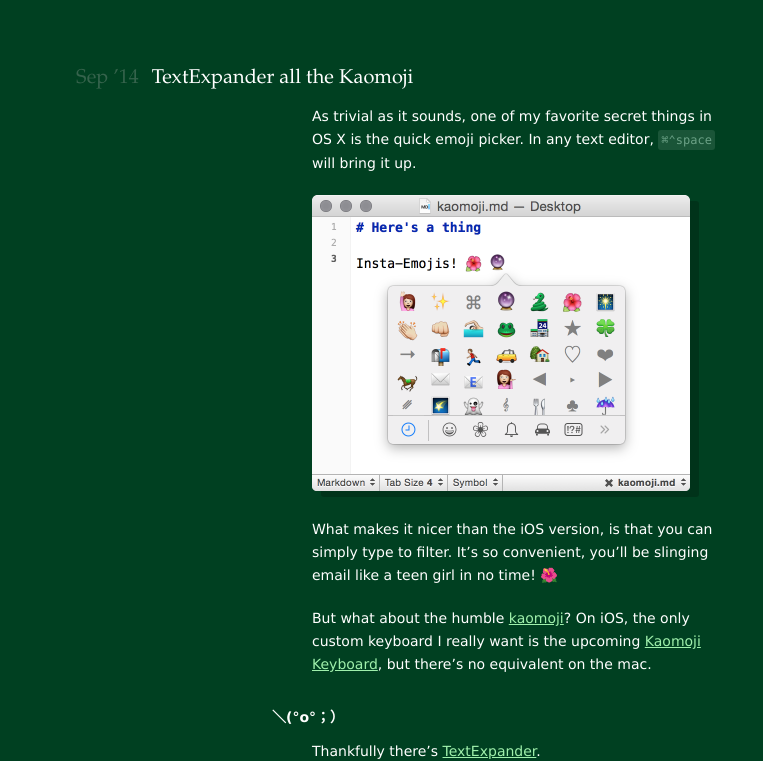
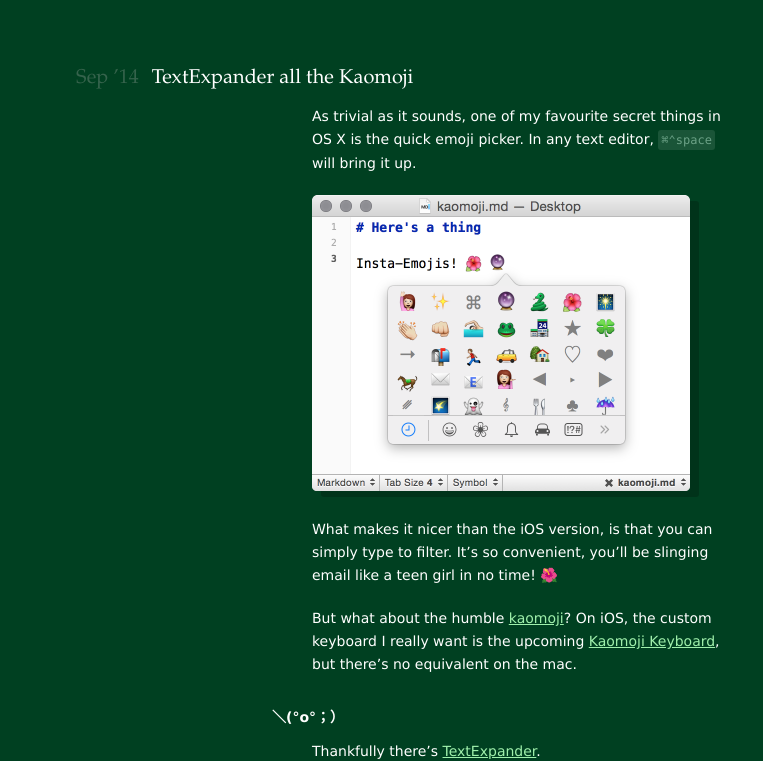
Before and after one commit to pketh/pketh.github.io, a Jekyll site: the page built from _posts/2014-09-27-textexpander-kaomoji.md, in a window 1280 px wide. Shown: the part 157-918 px from the top of the page, without its empty margins (258-1021 px from the left). Built offline with Jekyll 4.4.1, drawn with Linux system fonts in a browser that asks for light colours; Markdown is read by kramdown in place of the engine named in the settings.

Commit message:
oh little typos..

```diff
--- a/_posts/2014-09-27-textexpander-kaomoji.md
+++ b/_posts/2014-09-27-textexpander-kaomoji.md
@@ -3,13 +3,13 @@
 title:  "TextExpander all the Kaomoji"
 ---
 
-As trivial as it sounds, one of my favorite secret things in OS X is the quick emoji picker. In any text editor, <span alt="command+control+space">`⌘⌃space`</span> will bring it up.
+As trivial as it sounds, one of my favourite secret things in OS X is the quick emoji picker. In any text editor, <span alt="command+control+space">`⌘⌃space`</span> will bring it up.
 
 <img src="/images/2014/editor-emoji.png" width="378" height="296">
 
 What makes it nicer than the iOS version, is that you can simply type to filter. It's so convenient, you'll be slinging email like a teen girl in no time! 🌺
 
-But what about the humble [kaomoji][kaomoji-post]? On iOS, the only custom keyboard I really want is the upcoming [Kaomoji Keyboard][kaomoji-keyboard], but there's no equivalent on the mac.
+But what about the humble [kaomoji][kaomoji-post]? On iOS, the custom keyboard I really want is the upcoming [Kaomoji Keyboard][kaomoji-keyboard], but there's no equivalent on the mac.
 
 ## ＼(°o°；）
 
```
